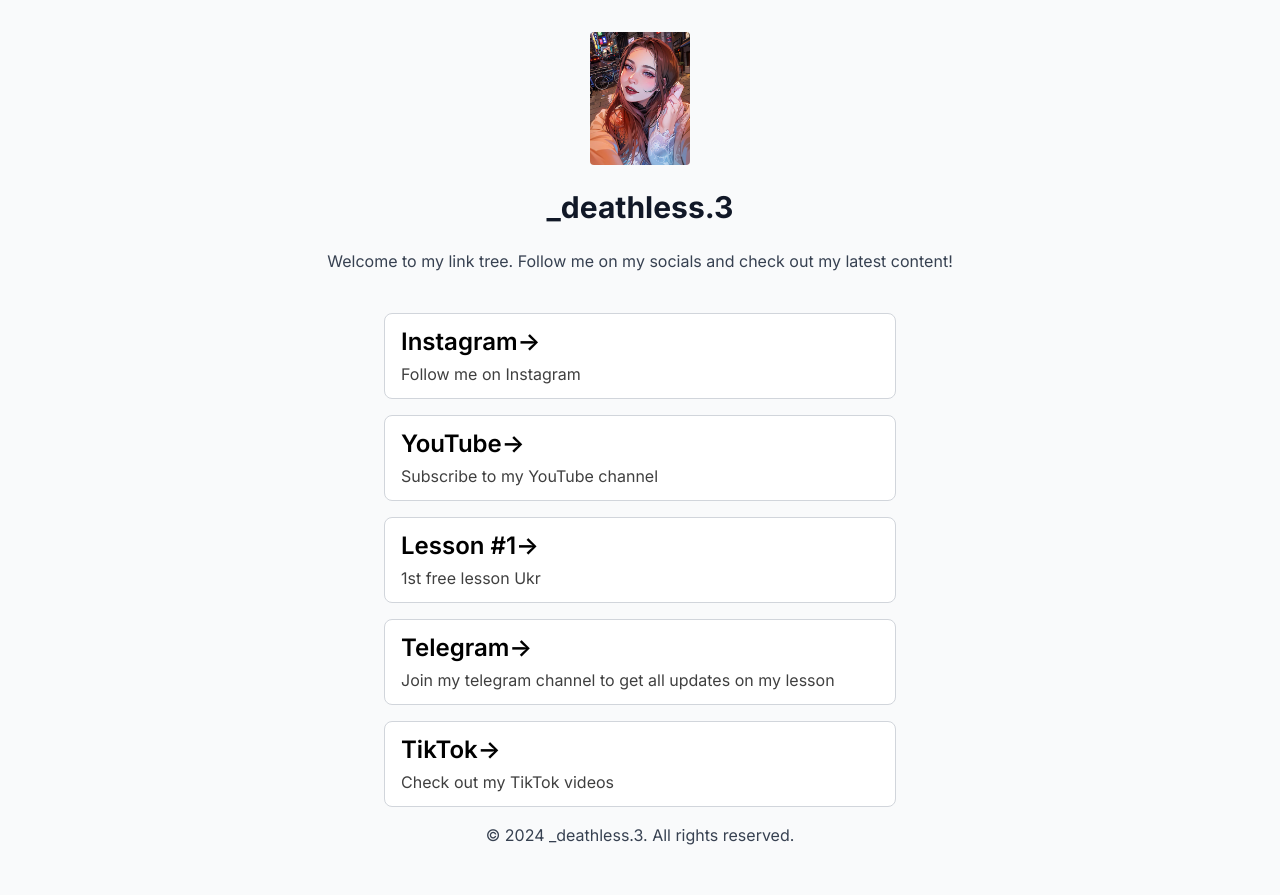
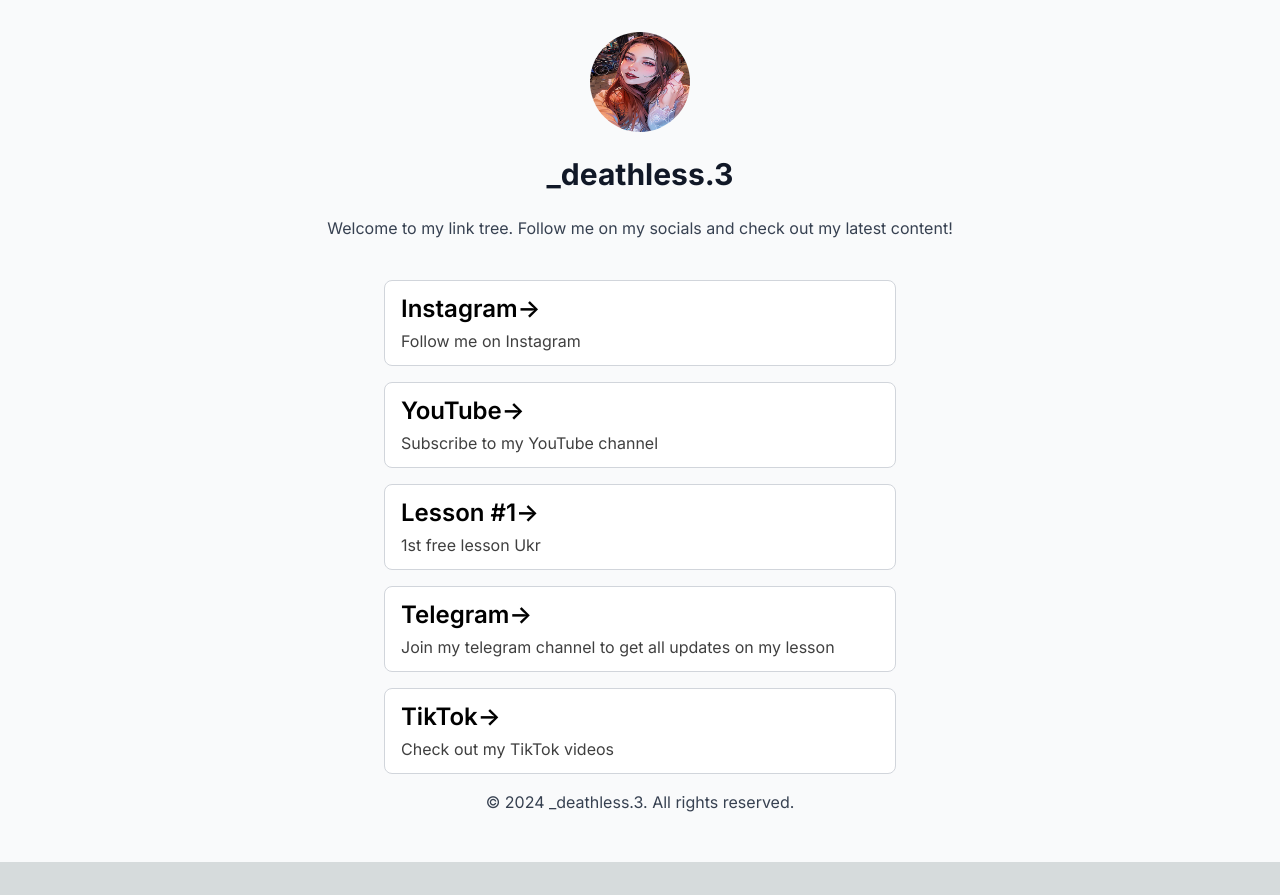
Before and after one commit to Matthieu33197/DariaTree, a Next.js app in the folder dariatree/: page / in a window 1280 px wide. After the commit the page ends 862 px from the top, so only its background shows below. Built offline with nearby package versions, Linux system fonts and the light colour scheme.

Commit message:
[ADD] image

```diff
--- a/dariatree/src/app/page.tsx
+++ b/dariatree/src/app/page.tsx
@@ -6,7 +6,7 @@
     <main className="flex min-h-screen flex-col items-center justify-between p-4 md:p-8 bg-gray-50 dark:bg-gray-900">
       <div className="w-full max-w-5xl flex flex-col items-center justify-center text-center space-y-4 md:space-y-6">
         <Image
-          className="rounded"
+          className="aspect-square rounded-full"
           src="/profil.PNG" // Remplacez par votre photo de profil
           alt="Profile Picture"
           width={100}
```
